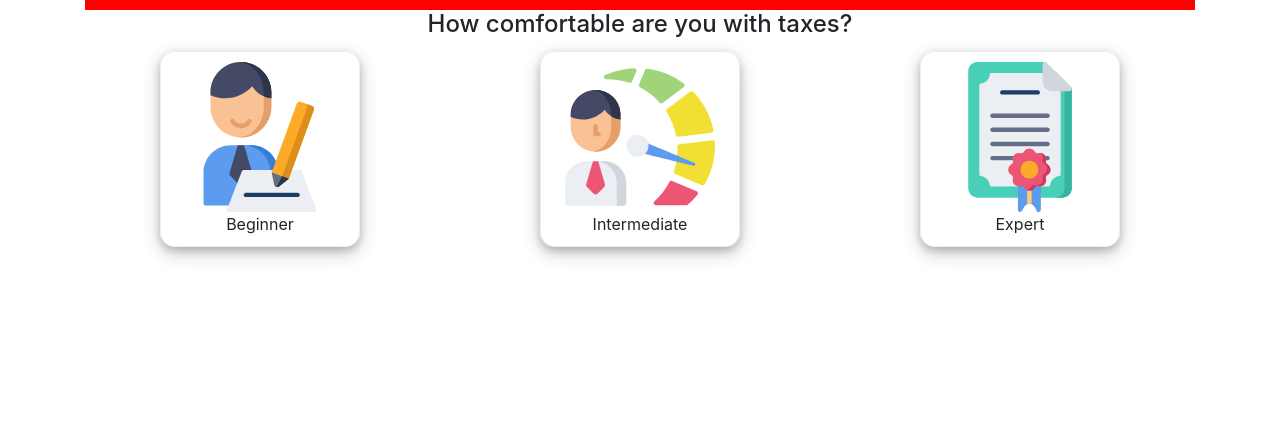
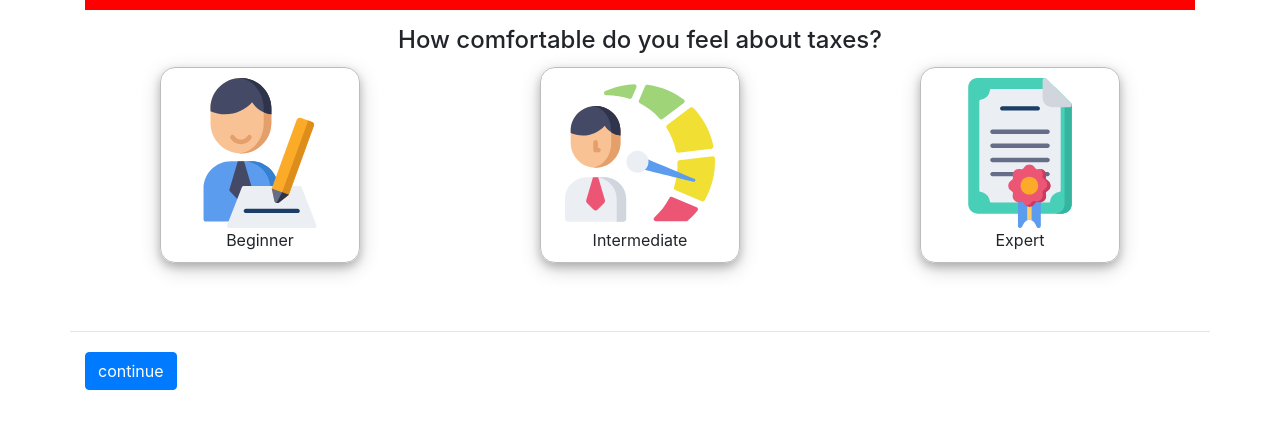
Before and after one commit to onlysolace/TaxFiler, a Vue app in the folder frontend/: page / in a window 1280 px wide. Shown: the top 428 px of the page. Built offline with nearby package versions, Linux system fonts and the light colour scheme.

Commit message:
Expanded Skeleton

```diff
--- a/frontend/src/App.vue
+++ b/frontend/src/App.vue
@@ -1,33 +1,64 @@
 <template>
     <div id="app" class="container">
-        <div class="row">
+        <div class="row mb-3">
             <div class="col">
                 <progress-bar></progress-bar>
             </div>
         </div>
 
+        <div class="row mb-5 d-flex">
+            <keep-alive>
+            <component :is="$root.panels[$root.active_panel_index]" ref="panel"></component>
+            </keep-alive>
+        </div>
+        <div class="row mb-1">
+            <hr class="col">
+        </div>
         <div class="row">
-            <component :is="$root.active_panel"></component>
+            <div class="col-auto pl-0">
+                <form-button @click.native="$store.commit('prev_panel'); test()" v-if="has_prev_panel">go back</form-button>
+            </div>
+            <div class="col-auto pl-0">
+                <form-button @click.native="$store.commit('next_panel')">continue</form-button>
+            </div>
         </div>
+
     </div>
 </template>
 
 <script>
     import TaxProficiencyPanel from './components/panel/TaxProficiencyPanel';
+    import PersonalInformationIntroPanel from './components/panel/PersonalInformationIntroPanel';
+    import PersonalInformationPanel from './components/panel/PersonalInformationPanel'
     import ProgressBar from "./components/status/ProgressBar";
-    import {mapState} from 'vuex'
+    import FormButton from "./components/form/FormButton";
+    import {mapGetters} from 'vuex'
 
     export default {
         name: 'app',
         components: {
+            FormButton,
             ProgressBar,
-            TaxProficiencyPanel
+            TaxProficiencyPanel,
+            PersonalInformationIntroPanel,
+            PersonalInformationPanel
         },
         data() {
             return{
 
             }
         },
+        methods:{
+            test(){
+                console.log(this.$refs.panel);
+            }
+        },
+        computed:{
+            can_continue(){
+                return this.has_next_panel;
+            },
+            ...mapGetters(['has_next_panel','has_prev_panel']),
+        }
 
     }
 </script>
@@ -41,4 +72,7 @@
         display: flex;
         flex-direction: column;
     }
+    hr{
+        color:#BDBDBD;
+    }
 </style>
--- /dev/null
+++ b/frontend/src/components/form/FormButton.vue
@@ -0,0 +1,26 @@
+<template>
+    <button>
+        <slot></slot>
+    </button>
+</template>
+
+<script>
+    export default {
+        name: "form-button",
+        mounted(){
+            if(this.$el.classList.contains('bootstrap')){
+                this.$el.classList.add('btn');
+                this.$el.classList.add('btn-primary');
+            }
+        }
+
+    }
+</script>
+
+<style scoped lang="scss">
+    button{
+        &.minimalist{
+
+         }
+    }
+</style>
--- /dev/null
+++ b/frontend/src/components/form/FormInput.vue
@@ -0,0 +1,24 @@
+<template>
+    <div class="input-container">
+        <div class="input-group" v-if="$root.theme == 'bootstrap'">
+            <div class="input-group-prepend">
+                <span class="input-group-text">{{label}}</span>
+            </div>
+            <input type="text" class="form-control" :placeholder="placeholder">
+        </div>
+    </div>
+</template>
+
+<script>
+    export default {
+        name: "form-input",
+        props:{
+            placeholder: String,
+            label: String
+        }
+    }
+</script>
+
+<style scoped>
+
+</style>
--- a/frontend/src/components/form/FormOption.vue
+++ b/frontend/src/components/form/FormOption.vue
@@ -1,28 +1,26 @@
 <template>
-    <div class="option d-flex justify-content-center">
-        <div class="content" :class="[$root.theme,{selected:is_selected}]" @click="$emit('update:selected_option', label)">
+    <div class="option" :class="[$root.theme,{selected:is_selected}]" @click="$emit('update:selected_option', label)">
         <svg>
             <use :xlink:href="active_icon"></use>
         </svg>
         <span>{{label}}</span>
+    </div>
 
-        </div>
-    </div>
 </template>
 
 <script>
     export default {
         name: "form-option",
-        props:{
+        props: {
             icon: String,
             label: String,
             selected_option: String
         },
-        computed:{
-            active_icon(){
-                return this.is_selected ? this.$resource('icons.svg')+'#checkmark-circle' : this.icon;
+        computed: {
+            active_icon() {
+                return this.is_selected ? this.$resource('icons.svg') + '#checkmark-circle' : this.icon;
             },
-            is_selected(){
+            is_selected() {
                 return this.label == this.selected_option;
             }
         }
@@ -30,27 +28,29 @@
 </script>
 
 <style scoped lang="scss">
-    .content{
-        width:200px;
-        display:flex;
-        flex-direction:column;
-        align-items:center;
-        padding:10px;
+    .option {
+        width: 200px;
+        display: flex;
+        flex-direction: column;
+        align-items: center;
+        padding: 10px;
 
-        &:hover{
-            cursor:pointer;
+        &:hover:not(.selected) {
+            cursor: pointer;
         }
 
         /* Themes */
-        &.minimalist{
-            border-radius:15px;
-            border:1px solid #EEEEEE;
+        &.minimalist, &.bootstrap {
+            border-radius: 15px;
+            border: 1px solid #BDBDBD;
             box-shadow: 0 4px 8px 0 rgba(0, 0, 0, 0.2), 0 6px 20px 0 rgba(0, 0, 0, 0.19);
-            &:hover{
+
+            &:hover:not(.selected) {
                 box-shadow: 0 6px 10px 0 rgba(0, 0, 0, 0.2), 0 8px 22px 0 rgba(0, 0, 0, 0.19);
             }
-            &.selected{
 
+            &.selected {
+                background-color:#B9F6CA;
             }
         }
     }
--- /dev/null
+++ b/frontend/src/components/panel/PersonalInformationIntroPanel.vue
@@ -0,0 +1,29 @@
+<template>
+    <div class="panel mr-auto ml-auto text-center">
+        <h4>Nice! We'll help you maximize your tax returns</h4>
+        <h5 class="mb-5">But first, tell us more about you</h5>
+        <svg>
+            <use :xlink:href="$resource('icons.svg')+'#astronaut'"></use>
+        </svg>
+    </div>
+</template>
+
+<script>
+    export default {
+        name: "personal-information-intro-panel",
+        data(){
+            return{
+
+            }
+        },
+        computed:{
+            can_continue(){
+                return true;
+            }
+        }
+    }
+</script>
+
+<style scoped>
+
+</style>
--- /dev/null
+++ b/frontend/src/components/panel/PersonalInformationPanel.vue
@@ -0,0 +1,33 @@
+<template>
+    <div class="panel pl-3 pr-3">
+        <h4>Let's start by getting to know you</h4>
+        <h5>We need just a few personal details...</h5>
+
+        <div class="row no-gutters mt-3">
+            <form-input label="First Name" class="p-1 col-lg-4 col-md-6"></form-input>
+            <form-input label="Last Name" class="p-1 col-lg-4 col-md-6"></form-input>
+            <form-input label="Middle Name" class="p-1 col-lg-4 col-md-6"></form-input>
+        </div>
+        <div class="row no-gutters mt-3">
+            <form-input label="Date of Birth" class="p-1"></form-input>
+        </div>
+        <div class="row no-gutters mt-3">
+            <form-input label="SSN" class="p-1"></form-input>
+        </div>
+    </div>
+</template>
+
+<script>
+    import FormInput from "../form/FormInput";
+    export default {
+        name: "personal-information-panel",
+        components: {FormInput}
+    }
+</script>
+
+<style scoped>
+    .panel{
+        height:100%;
+        width:100%;
+    }
+</style>
--- a/frontend/src/components/panel/TaxProficiencyPanel.vue
+++ b/frontend/src/components/panel/TaxProficiencyPanel.vue
@@ -2,32 +2,51 @@
     <div class="panel col">
         <div class="row">
             <form-title class="col justify-content-center d-flex">
-            How comfortable are you with taxes?
+            How comfortable do you feel about taxes?
             </form-title>
         </div>
 
         <div class="row">
-            <form-option :icon="$resource('icons.svg')+'#beginner'" class="col-md-6 col-lg-4 p-1" :selected_option.sync="selected_option" :label="'Beginner'"></form-option>
-            <form-option :icon="$resource('icons.svg')+'#intermediate'" class="col-md-6 col-lg-4 p-1" :selected_option.sync="selected_option" :label="'Intermediate'"></form-option>
-            <form-option :icon="$resource('icons.svg')+'#expert'" class="col-md-6 col-lg-4 p-1" :selected_option.sync="selected_option" :label="'Expert'"></form-option>
+            <div class="col-md-6 col-lg-4 p-1 d-flex justify-content-center">
+            <form-option :icon="$resource('icons.svg')+'#beginner'" :selected_option.sync="selected_option" :label="'Beginner'"></form-option>
+            </div>
+            <div class="col-md-6 col-lg-4 p-1 d-flex justify-content-center">
+            <form-option :icon="$resource('icons.svg')+'#intermediate'" :selected_option.sync="selected_option" :label="'Intermediate'"></form-option>
+            </div>
+            <div class="col-md-6 col-lg-4 p-1 d-flex justify-content-center">
+            <form-option :icon="$resource('icons.svg')+'#expert'" :selected_option.sync="selected_option" :label="'Expert'"></form-option>
+            </div>
         </div>
     </div>
 </template>
 
 <script>
-    import FormTitle from '../form/FormTitle'
+    import FormTitle from '../form/FormTitle';
     import FormOption from "../form/FormOption";
+    import {panel_mixin} from "../../mixin";
+
     export default {
         name: "tax-proficiency-panel",
+        mixins:[panel_mixin],
         data(){
             return{
                 selected_option:null
             }
+        },
+        computed:{
+            is_completed(){
+                return this.selected_option != null;
+            }
+        },
+        created(){
+
         },
         components: {FormOption, FormTitle}
     }
 </script>
 
 <style scoped lang="scss">
-
+    .panel{
+        user-select:none;
+    }
 </style>
--- a/frontend/src/main.js
+++ b/frontend/src/main.js
@@ -3,20 +3,27 @@ import App from './App.vue'
 import store from './store'
 import {mapState} from 'vuex'
 
-require('bootstrap/dist/js/bootstrap')
-require('bootstrap/dist/css/bootstrap-grid.css')
-require('bootstrap/dist/css/bootstrap-reboot.css')
-require('bootstrap/dist/css/bootstrap.css')
-require('jquery')
+require('bootstrap/dist/js/bootstrap');
+require('bootstrap/dist/css/bootstrap-grid.css');
+require('bootstrap/dist/css/bootstrap-reboot.css');
+require('bootstrap/dist/css/bootstrap.css');
+require('jquery');
 
 
-Vue.config.productionTip = false
+Vue.config.productionTip = false;
 
 Vue.prototype.$resource = function(file_name){
   return require('./assets/'+file_name);
-}
+};
+
+Vue.mixin({
+  mounted(){
+    this.$el.classList.add(this.$store.state.theme)
+  }
+});
+
 new Vue({
   render: h => h(App),
   store,
-  computed: mapState(['theme','active_panel'])
+  computed: mapState(['theme','active_panel_index','panels'])
 }).$mount('#app')
--- a/frontend/src/mixin.js
+++ b/frontend/src/mixin.js
@@ -1,9 +1,14 @@
-var resource_mixin = {
-    methods:{
-        resource(file_name){
-            return require('./assets/'+file_name);
+var panel_mixin = {
+    data(){
+        return{
+            name:this.$options._componentTag
+        }
+    },
+    computed:{
+        active_panel_name(){
+            return this.$store.state.panels[this.$store.state.active_panel_index];
         }
     }
 }
 
-export {resource_mixin}
+export {panel_mixin}
--- a/frontend/src/store.js
+++ b/frontend/src/store.js
@@ -5,13 +5,32 @@ Vue.use(Vuex);
 
 export default new Vuex.Store({
     state: {
-        theme:'minimalist',
-        active_panel:'TaxProficiencyPanel'
+        theme:'bootstrap',
+        active_panel_index:0,
+        panels:['TaxProficiencyPanel','PersonalInformationIntroPanel','PersonalInformationPanel'],
+
     },
     mutations: {
+        next_panel(state){
+            state.active_panel_index++;
+        },
+        prev_panel(state){
+            state.active_panel_index--;
+        },
+        mark_complete_panel(state, payload){
 
+        }
     },
     actions: {
 
+    },
+    getters:{
+        has_next_panel: state => {
+            return state.active_panel_index + 1 < state.panels.length;
+        },
+        has_prev_panel: state => {
+            return state.active_panel_index > 0;
+        }
     }
+
 })
```
Also changed, not shown: frontend/src/assets/icons.svg.
